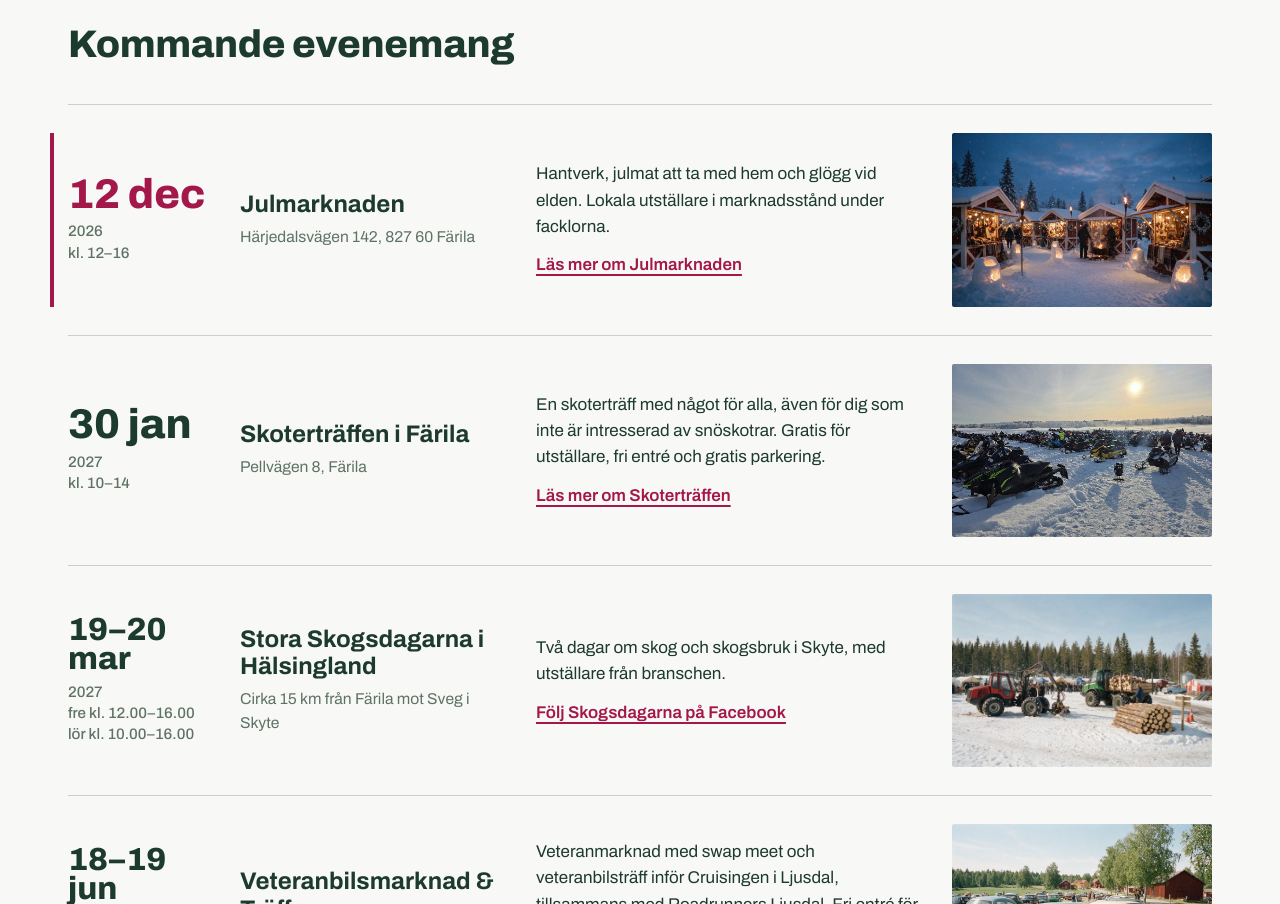
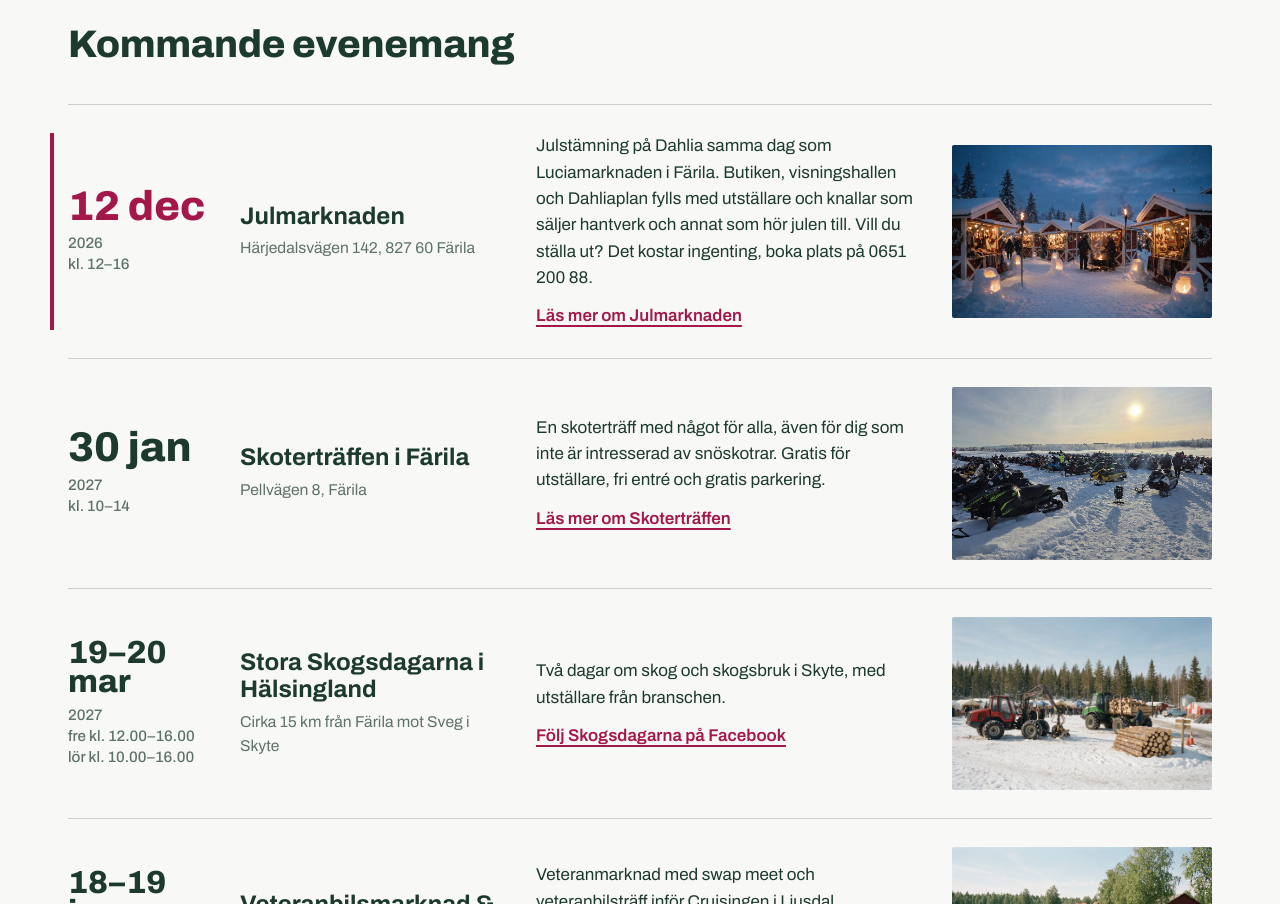
Before and after one commit to sqrddsgn/Dahlia-Event, a plain HTML site: page index.html in a window 1280 px wide. Shown: the part 800-1704 px from the top of the page. Drawn offline with Linux system fonts and the light colour scheme.

Commit message:
Julmarknaden: beskrivning från Facebook-evenemanget
Co-Authored-By: Claude Opus 5.5 <noreply@anthropic.com>

```diff
--- a/index.html
+++ b/index.html
@@ -157,7 +157,7 @@ footer address.org{font-style:normal;line-height:1.5}
 
 <script>
 const EVENTS=[
- {id:"jul",name:"Julmarknaden",date:"2026-12-12",time:"kl. 12–16",place:"Härjedalsvägen 142, 827 60 Färila",img:"assets/julmarknad.jpg",desc:"Hantverk, julmat att ta med hem och glögg vid elden. Lokala utställare i marknadsstånd under facklorna.",url:"https://www.facebook.com/events/39042516732060399/",cta:"Läs mer om Julmarknaden",ext:true},
+ {id:"jul",name:"Julmarknaden",date:"2026-12-12",time:"kl. 12–16",place:"Härjedalsvägen 142, 827 60 Färila",img:"assets/julmarknad.jpg",desc:"Julstämning på Dahlia samma dag som Luciamarknaden i Färila. Butiken, visningshallen och Dahliaplan fylls med utställare och knallar som säljer hantverk och annat som hör julen till. Vill du ställa ut? Det kostar ingenting, boka plats på 0651 200 88.",url:"https://www.facebook.com/events/39042516732060399/",cta:"Läs mer om Julmarknaden",ext:true},
  {id:"skoter",name:"Skoterträffen i Färila",date:"2027-01-30",time:"kl. 10–14",place:"Pellvägen 8, Färila",img:"skotertraffen/skotertraffen.jpg",desc:"En skoterträff med något för alla, även för dig som inte är intresserad av snöskotrar. Gratis för utställare, fri entré och gratis parkering.",url:"skotertraffen/",cta:"Läs mer om Skoterträffen"},
  {id:"skog",name:"Stora Skogsdagarna i Hälsingland",date:"2027-03-19",end:"2027-03-20",time:"fre kl. 12.00–16.00<br>lör kl. 10.00–16.00",place:"Cirka 15 km från Färila mot Sveg i Skyte",img:"assets/skogsdagarna.jpg",desc:"Två dagar om skog och skogsbruk i Skyte, med utställare från branschen.",url:"https://www.facebook.com/profile.php?id=61595075768079",cta:"Följ Skogsdagarna på Facebook",ext:true},
  {id:"veteran",name:"Veteranbilsmarknad & Träff",date:"2027-06-18",end:"2027-06-19",time:"fre kl. 16–20<br>lör kl. 9–16",place:"Pellbacken, Pellvägen 8, Färila",img:"assets/veteran.jpg",desc:"Veteranmarknad med swap meet och veteranbilsträff inför Cruisingen i Ljusdal, tillsammans med Roadrunners Ljusdal. Fri entré för besökare.",url:"veteranbilsmarknad/",cta:"Läs mer om Veteranbilsmarknad & Träff"},
```
